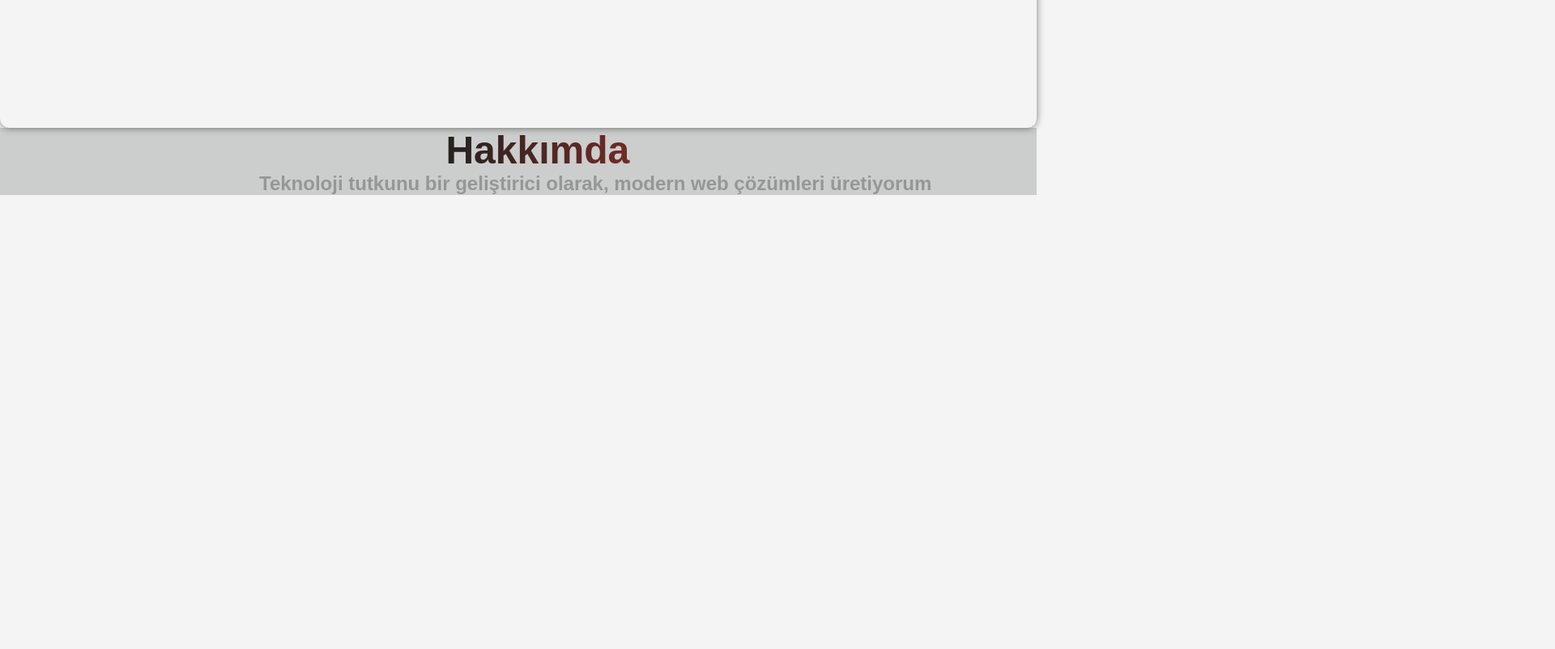
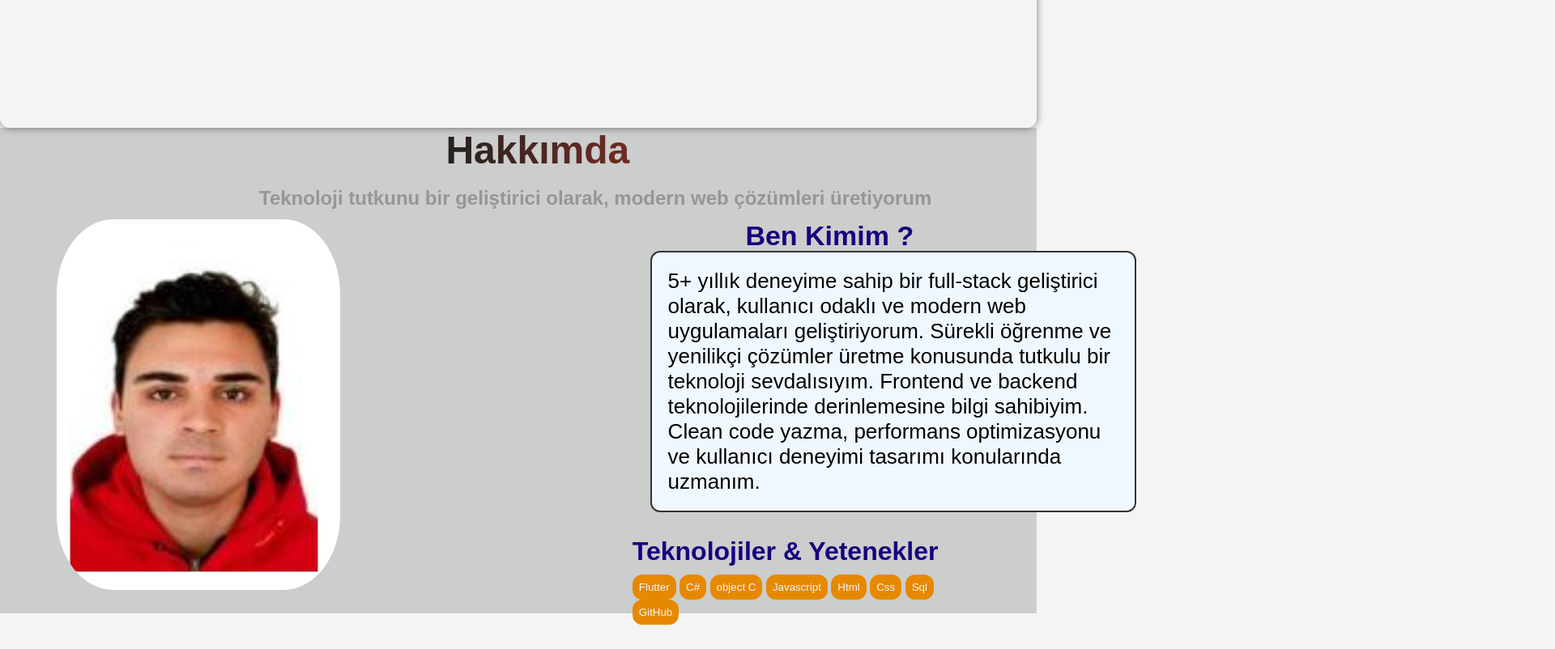
Before and after one commit to Denizbaranaykul/portfolyo, a website: page index.html in a window 1280 px wide. Shown: the part 642-1444 px from the top of the page at 81% size, 1920 px wide, since content can reach past the window. Before the commit the page ends 883 px from the top, so only its background shows below. Drawn offline with Linux system fonts and the light colour scheme.

Commit message:
hakkımda kısmı bitti

```diff
--- a/index.html
+++ b/index.html
@@ -43,6 +43,30 @@
       <div class="about">
         <h1 class="gradient-text">Hakkımda</h1>
         <h2 class="about-text">Teknoloji tutkunu bir geliştirici olarak, modern web çözümleri üretiyorum</h2>
+        <div class="about-write">
+          <div class="pp">
+            <img src="WhatsApp Image 2025-08-17 at 00.36.03 (1).jpeg" alt="" >
+          </div>
+          <h2 class="about-who"> Ben Kimim ?</h2>
+            <div class="about-content">
+              <p>5+ yıllık deneyime sahip bir full-stack geliştirici olarak, kullanıcı odaklı ve modern web uygulamaları geliştiriyorum. Sürekli öğrenme ve yenilikçi çözümler üretme konusunda tutkulu bir teknoloji sevdalısıyım.
+              Frontend ve backend teknolojilerinde derinlemesine bilgi sahibiyim. Clean code yazma, performans optimizasyonu ve kullanıcı deneyimi tasarımı konularında uzmanım.</p>
+            </div>
+
+        </div>
+          <div class="techno">
+            <h1>Teknolojiler & Yetenekler</h1>
+            <div class="techno-button">
+              <button>Flutter</button>
+              <button>C#</button>
+              <button>object C</button>
+              <button>Javascript</button>
+              <button>Html</button>
+              <button>Css</button>
+              <button>Sql</button>
+              <button>GitHub</button>
+            </div>
+          </div>
 
       </div>
 
--- a/styles.css
+++ b/styles.css
@@ -156,11 +156,12 @@ header.scrolled {
 }
 .about{
   background-color: rgba(131, 135, 135, 0.356);
+  height: 600px;
 }
 
 .about-text{
   position: relative;
-  top: 50%;
+  top: 3%;
   left: 25%;
   color: rgba(35, 32, 32, 0.312);
 }
@@ -177,3 +178,74 @@ header.scrolled {
   left: 43%;
 
 }
+
+.pp img{
+  position: relative;
+  top: 30px;
+  left: 20%;
+  width: 350px;
+  border-radius: 20%;
+  object-fit: cover;
+  transition: transform 0.3s ease, box-shadow 0.3s ease;
+}
+
+.pp img:hover{
+    transform: translateY(-10px);
+  box-shadow: 0 10px 20px rgba(0,0,0,0.3);
+}
+
+.about-content {
+  position: relative;
+  width: 600px;
+  left: 16%;
+  background-color: aliceblue;
+  flex-wrap: wrap;
+  padding: 20px;
+  border: 2px solid #333;
+  border-radius: 12px;
+}
+.about-content p{
+  font-size: 26px;
+}
+
+.about-write{
+  display: flex;
+  align-items: center;
+  gap: 20px;
+  flex-wrap: wrap;
+}
+
+.techno h1{
+  position: relative;
+  bottom: 40px;
+  left: 61%;
+  color: rgb(23, 0, 126);
+}
+.techno-button{
+  width: 400px;
+  flex-wrap: wrap;
+
+  position: relative;
+  left: 61%;
+  bottom: 30px;
+}
+.techno-button button{
+  transition: transform 0.3s ease, box-shadow 0.3s ease;
+  background-color: #e68900;
+  color: #f4f4f4;
+  border-radius: 12px;
+  border: none;
+  padding: 8px;
+
+}
+.techno-button button:hover{
+      transform: translateY(-3px);
+  box-shadow: 0 10px 20px rgba(0,0,0,0.3);
+}
+.about-who{
+  font-size: 34px;
+  position: relative;
+  bottom: 180px;
+  left: 43%;
+  color:rgb(23, 0, 126) ;
+}
```
Also changed, not shown: WhatsApp Image 2025-08-17 at 00.36.03 (1).jpeg (added).
